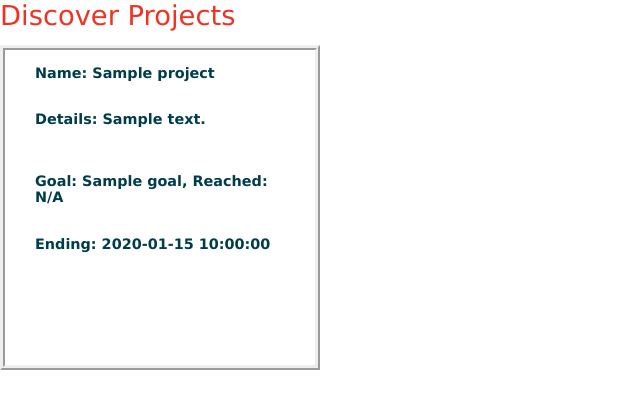
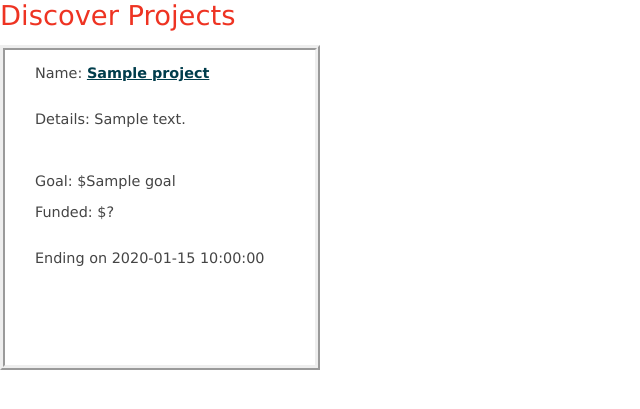
Before and after one commit to ohdoyoun/csc309-1, a CakePHP app: the page made by app/View/Projects/index.ctp in a window 1280 px wide. Shown: the top 409 px of the page, without its empty margins (0-640 px from the left). Run offline with PHP 8.4 and a stand-in for CakePHP, Linux system fonts and the light colour scheme; the template is opened without the code that fills it: most values are stand-ins (such as "Sample title", 1, 10 or a date in 2020); some libraries are stand-ins or nearby versions.

Commit message:
Backed projects page more user friendly

```diff
--- a/app/Controller/ProjectsController.php
+++ b/app/Controller/ProjectsController.php
@@ -41,7 +41,7 @@ class ProjectsController extends AppController {
     }
 
     function backed() {
-        $this->set('backed', $this->Project->query("SELECT project_id FROM transactions WHERE user_id=" . $this->Auth->user('id') . " GROUP BY project_id;"));
+        $this->set('backed', $this->Project->query("SELECT project_id, project_name FROM transactions, projects WHERE user_id=" . $this->Auth->user('id') . " and projects.id=transactions.project_id GROUP BY project_id;"));
     }
 
     function search() {
--- a/app/View/Projects/backed.ctp
+++ b/app/View/Projects/backed.ctp
@@ -3,11 +3,11 @@
 
 <table>
     <tr>
-        <th>Project ID</th>
+        <th>Project you've backed</th>
     </tr>
     <?php foreach($backed as $project): ?>
     <tr>
-        <td><a href="projects/view/<?php echo $project['transactions']['project_id']; ?>"><?php echo $project['transactions']['project_id']; ?></a></td>
+        <td><a href="projects/view/<?php echo $project['transactions']['project_id']; ?>"><?php echo $project['projects']['project_name']; ?></a></td>
     </tr>
     <?php endforeach; ?>
 </table>
--- a/app/View/Projects/index.ctp
+++ b/app/View/Projects/index.ctp
@@ -1,12 +1,13 @@
 <h2>Discover Projects</h2>
 
 <?php foreach($projects as $project): ?>
-    <a href="projects/view/<?php echo $project['Project']['id']; ?>">
-    <div style="float: left; padding-right: 30px; border-style: ridge; border-width: 5px; padding-left: 30px; width: 250px; height: 300px; padding-top: 15px;">
-        <p>Name: <?php echo $project['Project']['project_name']; ?></p><br>
+
+    <div style="float: left; padding-right: 30px; border-style: ridge; border-width: 5px; padding-left: 30px; width: 250px; height: 300px; padding-top: 15px; margin-right: 10px;">
+        <p>Name: <a href="projects/view/<?php echo $project['Project']['id']; ?>"><?php echo $project['Project']['project_name']; ?></a></p><br>
         <p>Details: <?php echo $project['Project']['details']; ?></p><br><br>
-        <p>Goal: <?php echo $project['Project']['goal']; ?>, Reached: N/A</p><br>
-        <p>Ending: <?php echo $project['Project']['end_date']; ?></p>
+        <p>Goal: $<?php echo $project['Project']['goal']; ?></p>
+        <p>Funded: $?</p><br>
+
+        <p>Ending on <?php echo $project['Project']['end_date']; ?></p>
     </div>
-    </a>
 <?php endforeach; ?>
```
